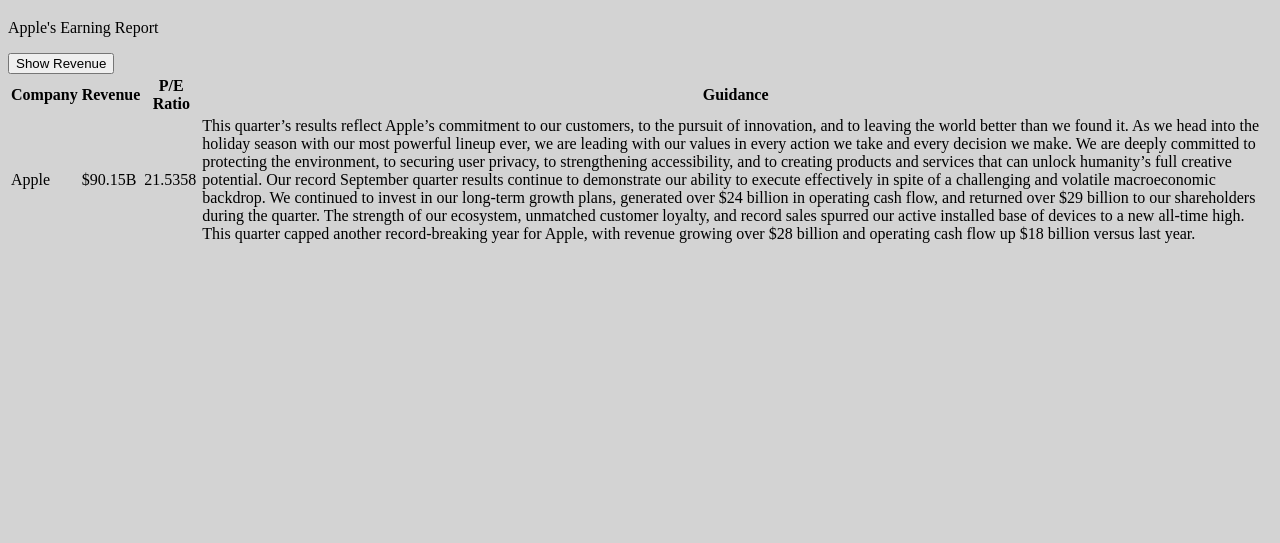
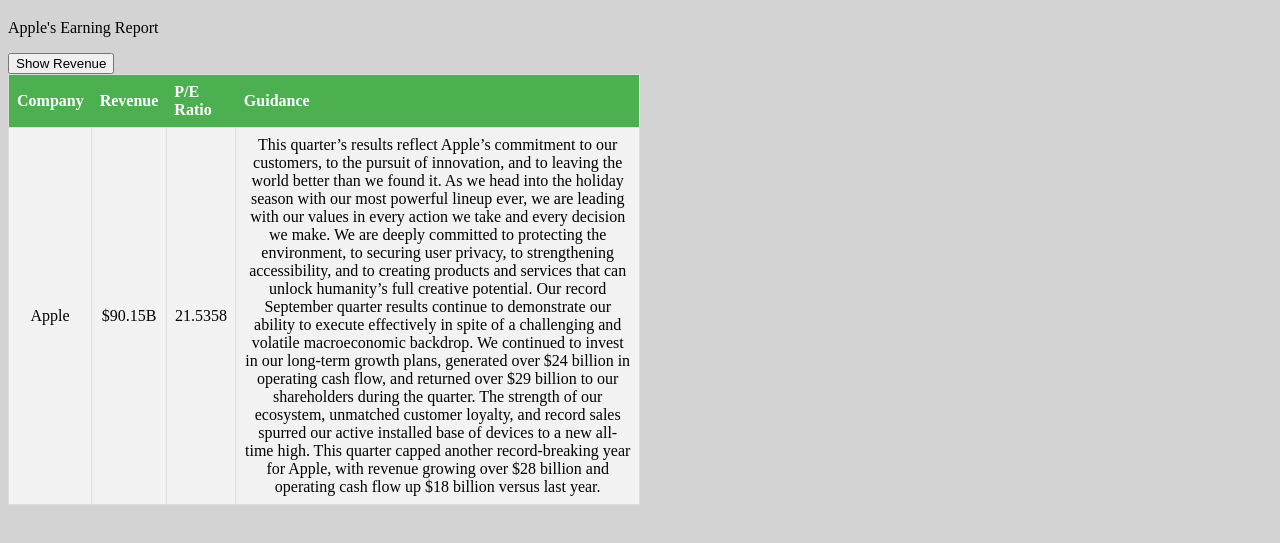
Before and after one commit to sezasada/HTML-CSS-Review-, a plain HTML site: page index.html in a window 1280 px wide. Both pictures are taken after a click on the button "Show Revenue". Shown: the part 61-604 px from the top of the page. Drawn offline with Linux system fonts and the light colour scheme.

Commit message:
Update style.css
updates to css.

```diff
--- a/style.css
+++ b/style.css
@@ -4,3 +4,27 @@
 header {
     text-align: center;
 }
+
+table {
+    border-collapse: collapse;
+    border: 1px solid #ddd;
+    width: 50%;
+}
+
+th {
+    background-color: #4caf50;
+    color: white;
+    text-align: left;
+    padding: 8px;
+}
+
+td {
+    text-align: center;
+    padding: 8px;
+    border: 1px solid #ddd;
+    vertical-align: middle;
+}
+
+tr:nth-child(even) {
+    background-color: #f2f2f2;
+}
```
